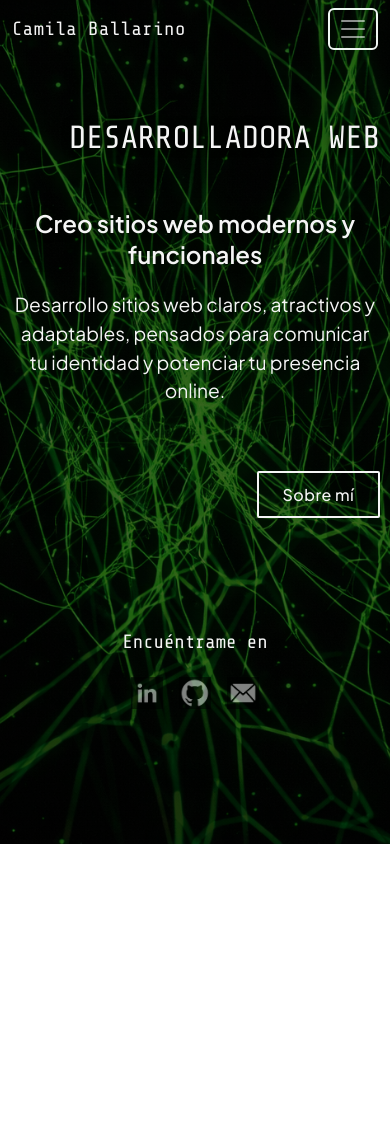
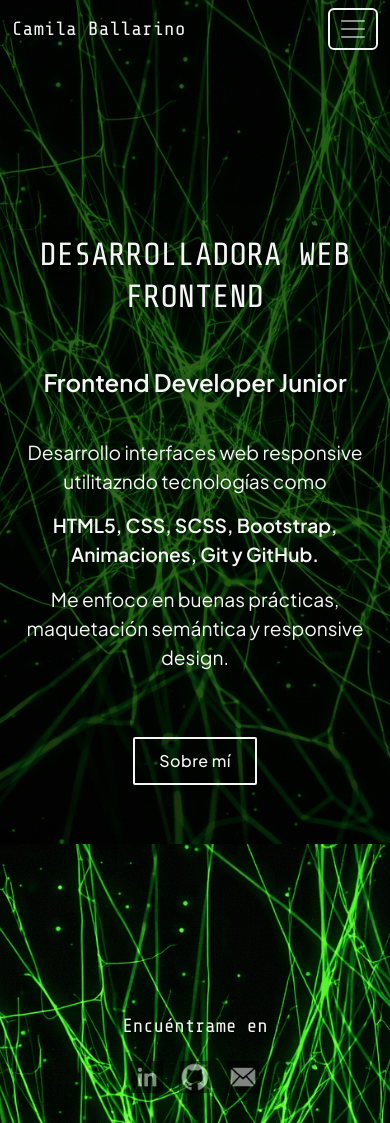
Before and after one commit to Camila18-jpg/Portafolio-pre-entrega-2, a plain HTML site: page index.html in a window 390 px wide. Before the commit the page ends 844 px from the top, so only its background shows below. Drawn offline with nearby package versions, Linux system fonts and the light colour scheme.

Commit message:
agrego meta data viewport que elimie al agregar la meta description

```diff
--- a/index.html
+++ b/index.html
@@ -2,7 +2,8 @@
 <html lang="en">
 <head>
     <meta charset="UTF-8">
-    <meta name="description" content="Desarrollo web frontend freelance. Creo sitios web modernos, responsive y personalizados con HTML, CSS, SCSS y JavaScript.">
+    <meta name="viewport" content="width=device-width, initial-scale=1.0">
+    <meta name="description" content="Desarrolladora web frontend junior con conocimientos en HTML5, CSS, SCSS, Bootstrap, Git y GitHub. Enfoque en responsive design y buenas prácticas.">
    <!-- link fonts -->
    <link rel="preconnect" href="https://fonts.googleapis.com">
 <link rel="preconnect" href="https://fonts.gstatic.com" crossorigin>
@@ -53,11 +54,14 @@
      <main class="seccion-principal">
 
             <section" class="contenido-principal">
-                <h2>Desarrolladora Web</h2>
+                <h2>Desarrolladora Web Frontend</h2>
                 <h3>
-                  Creo sitios web modernos y funcionales
+                 Frontend Developer Junior
                 </h3>
-                <p>Desarrollo sitios web claros, atractivos y adaptables, pensados para comunicar tu identidad y potenciar tu presencia online.</p>
+                <p>Desarrollo interfaces web responsive utilitazndo tecnologías como</p>
+                <p class="bolder"> HTML5, CSS, SCSS, Bootstrap, Animaciones, Git y GitHub.</p>
+                <p>Me enfoco en buenas prácticas, maquetación semántica y responsive design.</p>
+
             <a class="btn-inicio" href="pages/sobre-mi.html">Sobre mí</a>
             </section>
      </main>
--- a/sass/style.scss
+++ b/sass/style.scss
@@ -14,6 +14,8 @@ html, body{
 
 // fondo principal
     .pagina-principal{
+    display: flex;
+    flex-direction: column;
     position: relative;
     background-image: url(../images/fondo.webp);
 
@@ -36,8 +38,12 @@ html, body{
 @media (max-width: 991.98px) {
 
     .pagina-principal {
+
+
        & ::before{
         background-color: rgba(0,0,0,0.6);
+        position: absolute;
+        inset: 0;
 
         z-index: -1;
         pointer-events: none; }
@@ -152,9 +158,9 @@ html, body{
 // main
 
      .seccion-principal {
-    min-height:  calc(100vh - 80px);
+    min-height:  100vh;
     display: flex;
-
+    flex: 1;
     text-align: center;
     justify-content: flex-end;
     align-items: flex-end;
@@ -183,12 +189,19 @@ html, body{
     font-weight: 600;
     color:variables.$color-principal;
     font-family: "plus jakarta sans", sans-serif;
-    margin: 40px 0 20px 0;
+    margin: 40px 0;
 }
 
         p {
     font-size: 1.2rem;
     font-weight: 400;
+    color: variables.$color-principal;
+    font-family: "plus jakarta sans", sans-serif;
+
+    }
+    .bolder{
+    font-size: 1.2rem;
+    font-weight: 600;
     color: variables.$color-principal;
     font-family: "plus jakarta sans", sans-serif;
 
@@ -258,20 +271,22 @@ html, body{
 
     .seccion-principal {
         display: flex;
-        min-height: auto;
-       padding: 0 10px;
+        min-height: 100vh;
+       padding: 60px 10px 0;
+       max-width: 100%;
         justify-content: center;
         align-items: center;
-        position: relative;
-        z-index: 1;
-        margin: 60px 0 0 0;
+        margin-right: 0;
+
+
 
          .contenido-principal {
             display: flex;
             flex-direction: column;
             text-align: center;
-            max-width: 420px;
+            max-width: 100%;
              justify-content: center;
+             align-items: center;
 
 
 h2{
@@ -335,7 +350,7 @@ h2{
  footer {
 
    justify-content: center;
-    margin-top: 100px;
+    margin-top: 0;
     padding: 50px;
     position: relative;
     z-index: 1;
@@ -720,7 +735,7 @@ animation-iteration-count: infinite;
 
             h2 {
                 text-align: center;
-                color:variables.$color-acento ;
+                color:variables.$color-principal;
                 font-size: 2.5rem;
                 font-weight: 600;
                 margin: 20px 0 60px 0;
```
Also changed, not shown: pages/contacto.html (+3 -2 lines), pages/sobre-mi.html (+3 -2 lines), css/style.css, 1 other file.
